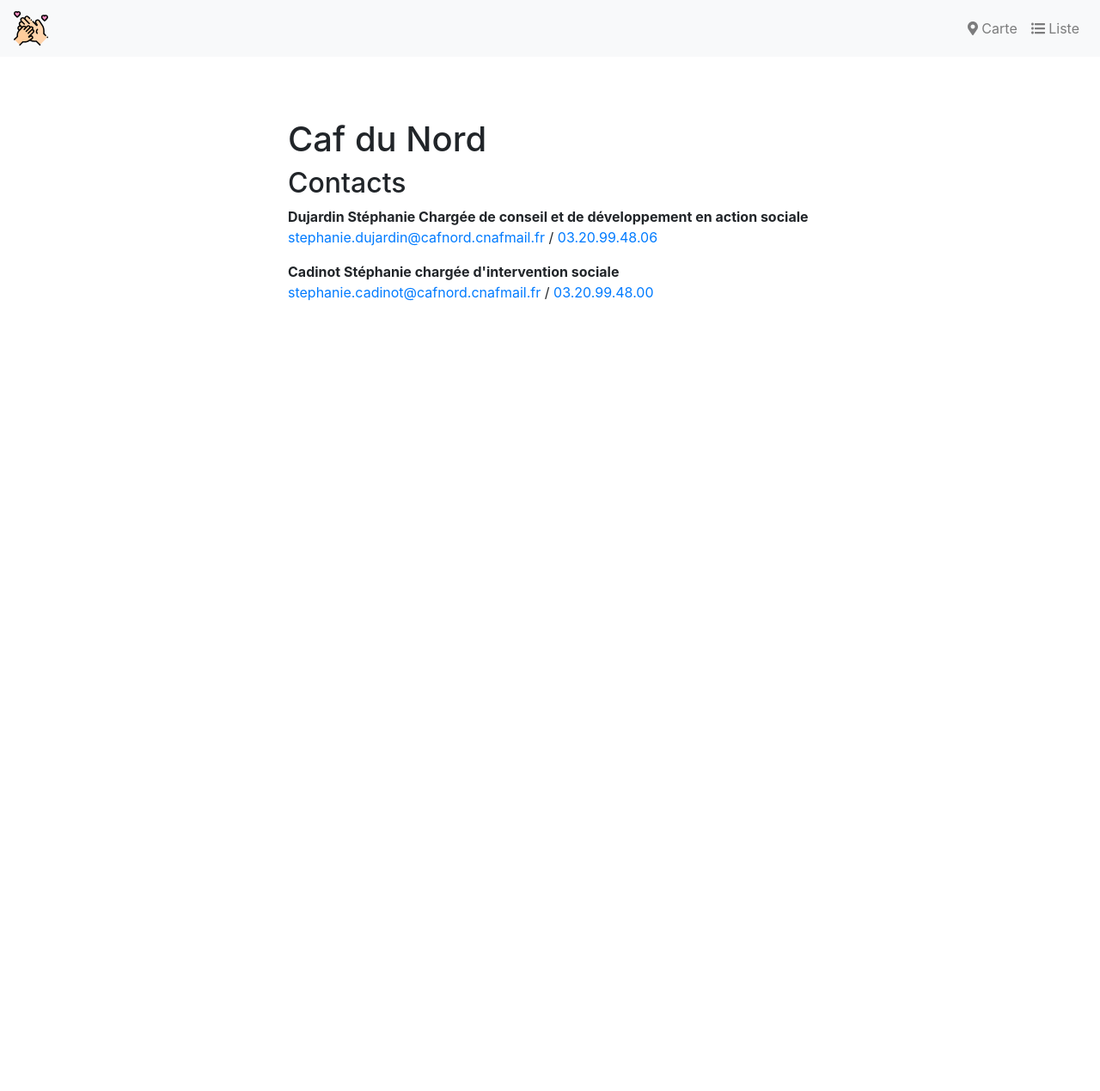
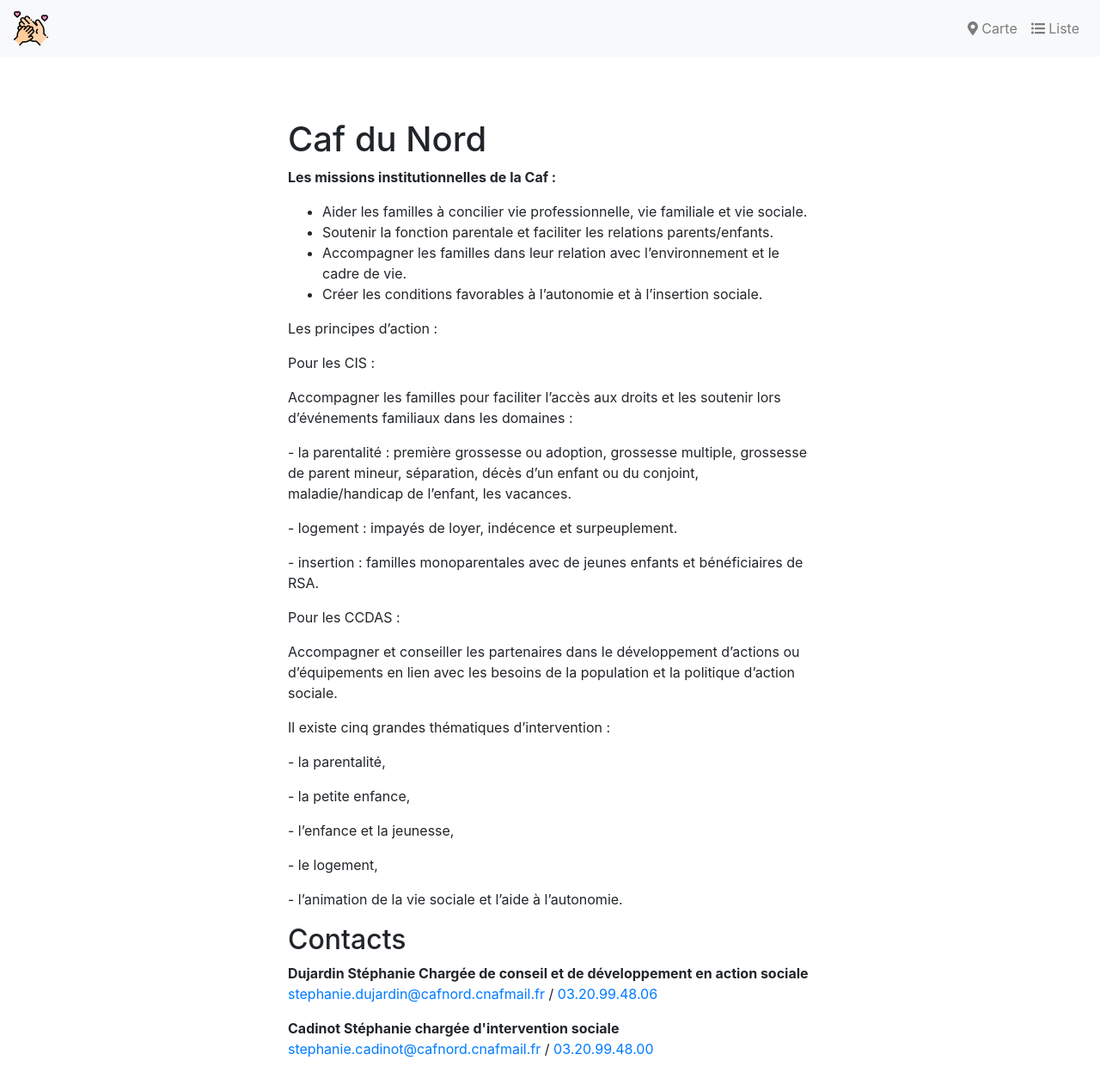
Before and after one commit to commissionparentalite/commissionparentalite.github.io, a Jekyll site: the page built from _membres/caf-du-nord.md, in a window 1280 px wide and 1280 px high. Shown: the top 1269 px of the window at 86% size. Built offline with Jekyll 4.4.1, drawn with Linux system fonts in a browser that asks for light colours; nearby versions of some CDN libraries.

Commit message:
Update from Forestry.io - Updated caf-du-nord.md

```diff
--- a/_membres/caf-du-nord.md
+++ b/_membres/caf-du-nord.md
@@ -22,3 +22,37 @@
   name: Cadinot Stéphanie chargée d'intervention sociale
 
 ---
+**Les missions institutionnelles de la Caf :**
+
+* Aider les familles à concilier vie professionnelle, vie familiale et vie sociale.
+* Soutenir la fonction parentale et faciliter les relations parents/enfants.
+* Accompagner les familles dans leur relation avec l’environnement et le cadre de vie.
+* Créer les conditions favorables à l’autonomie et à l’insertion sociale.
+
+Les principes d’action :
+
+Pour les CIS :
+
+Accompagner les familles pour faciliter l’accès aux droits et les soutenir lors d’événements familiaux dans les domaines :
+
+\- la parentalité : première grossesse ou adoption, grossesse multiple, grossesse de parent mineur, séparation, décès d'un enfant ou du conjoint, maladie/handicap de l'enfant, les vacances.
+
+\-  logement : impayés de loyer, indécence et surpeuplement.
+
+\-  insertion : familles monoparentales avec de jeunes enfants et bénéficiaires de RSA.
+
+Pour les CCDAS :
+
+Accompagner et conseiller les partenaires dans le développement d’actions ou d’équipements en lien avec les besoins de la population et la politique d’action sociale.
+
+Il existe cinq grandes thématiques d’intervention :
+
+\- la parentalité,
+
+\- la petite enfance,
+
+\- l’enfance et la jeunesse,
+
+\- le logement,
+
+\- l’animation de la vie sociale et l’aide à l’autonomie.
```
